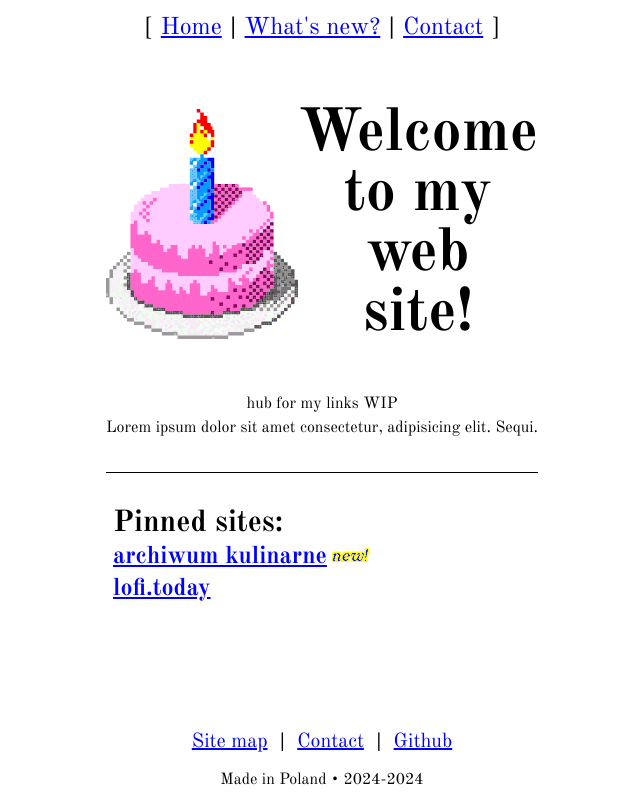
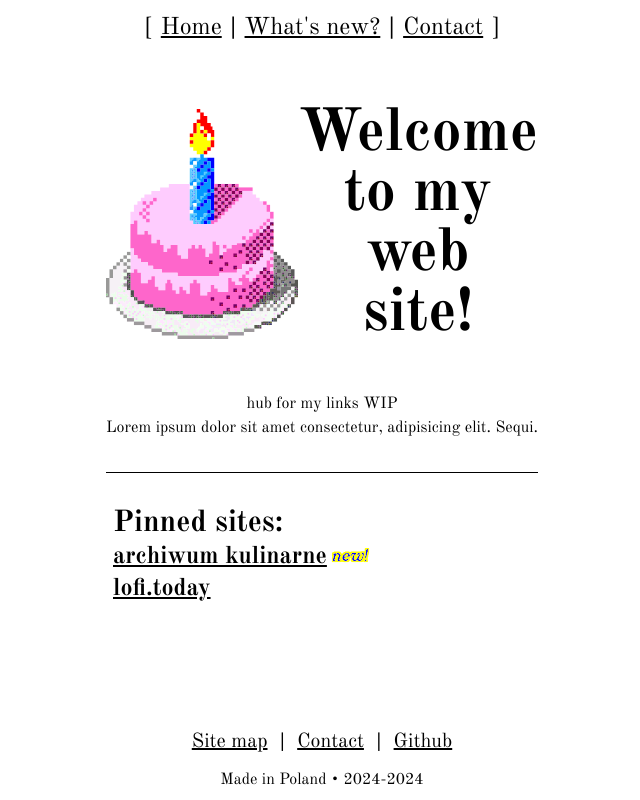
Before and after one commit to deadbraindev/deadbraindev-site, a Next.js app: page / in a window 1280 px wide. Shown: the whole page, without its empty margins (318-958 px from the left). Built offline with nearby package versions, Linux system fonts and the light colour scheme.

Commit message:
fix: change colors name

```diff
--- a/tailwind.config.ts
+++ b/tailwind.config.ts
@@ -12,7 +12,9 @@ const config: Config = {
       current: 'currentColor',
       white: '#fff',
       black: '#000',
-      blueLink: '#0000ff',
+      bluePrimary: '#0000ff',
+      blueSecondary: '#4d4dff',
+      pink: 'FE66CB',
       // purple: '#3f3cbb',
       // midnight: '#121063',
       // metal: '#565584',
```
